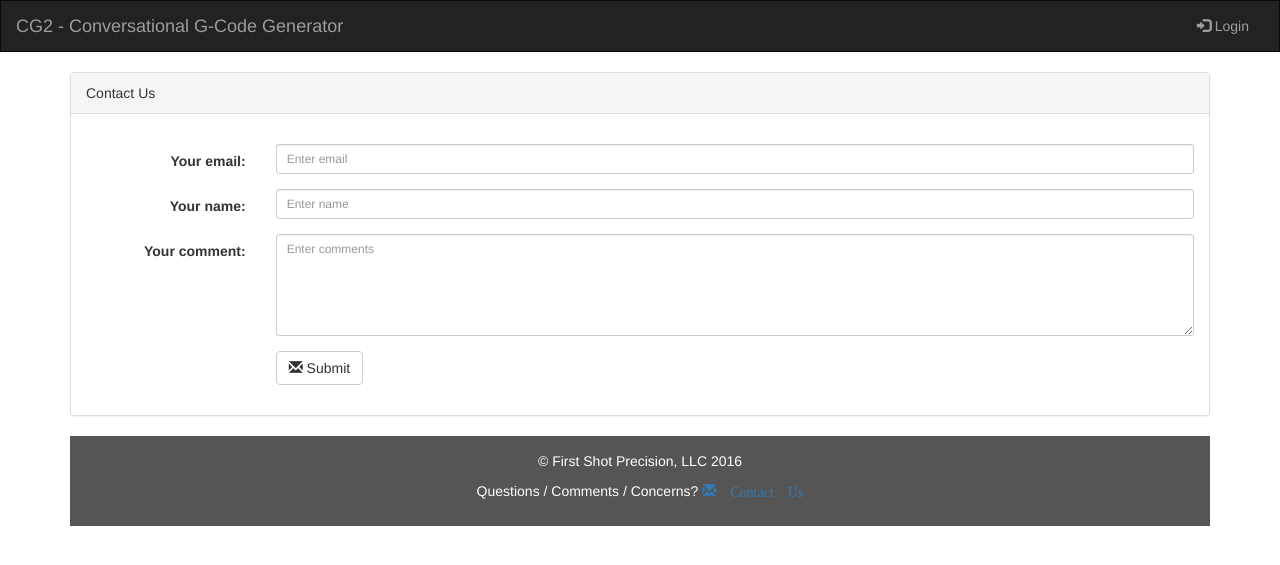
After one commit to wesparish/ConvGCodeGeneratorWeb, a Django app: page /cg2/contact/ in a window 1280 px wide. The commit adds this page. Shown: the top 565 px of the page. Run offline with Django 3.2, Linux system fonts and the light colour scheme; some libraries are stand-ins or nearby versions.

Commit message:
Initial creation of contact us (working) and user login/logout (working)

```diff
--- /dev/null
+++ b/ConvGCodeGenerator/templates/ConvGCodeGenerator/base.html
@@ -0,0 +1,116 @@
+
+<!DOCTYPE html>
+<html lang="en">
+  <head>
+    <title>CG2 - Conversational G-Code Generator</title>
+    <meta charset="utf-8">
+    <meta name="viewport" content="width=device-width, initial-scale=1">
+    <link rel="stylesheet" href="http://maxcdn.bootstrapcdn.com/bootstrap/3.3.5/css/bootstrap.min.css">
+    <style>
+      /* Remove the navbar's default margin-bottom and rounded borders */
+      .navbar {
+      margin-bottom: 0;
+      border-radius: 0;
+      }
+      /* Set height of the grid so .sidenav can be 100% (adjust as needed) */
+      .row.content {height: 450px}
+      /* Set gray background color and 100% height */
+      .sidenav {
+      padding-top: 20px;
+      background-color: #f1f1f1;
+      height: 100%;
+      }
+      /* Set black background color, white text and some padding */
+      footer {
+      background-color: #555;
+      color: white;
+      padding: 15px;
+      }
+      /* On small screens, set height to 'auto' for sidenav and grid */
+      @media screen and (max-width: 767px) {
+      .sidenav {
+      height: auto;
+      padding: 15px;
+      }
+      .row.content {height:auto;}
+      }
+    </style>
+  </head>
+  <body>
+    <nav class="navbar navbar-inverse">
+      <div class="container-fluid">
+        <div class="navbar-header">
+          <button type="button" class="navbar-toggle" data-toggle="collapse" data-target="#myNavbar">
+          <span class="icon-bar"></span>
+          <span class="icon-bar"></span>
+          <span class="icon-bar"></span>
+          </button>
+          <a class="navbar-brand" href="{% url 'index' %}">CG2 - Conversational G-Code Generator</a>
+        </div>
+        <div class="collapse navbar-collapse" id="myNavbar">
+          {% comment %} <ul class="nav navbar-nav">
+            <li class="active"><a href="#">CG2</a></li>
+            <li><a href="#">About</a></li>
+          </ul> {% endcomment %}
+          <ul class="nav navbar-nav navbar-right">
+            <li>
+              {% if user.is_authenticated %}
+                <span class="label">Logged in as: {{ user.username }}</span>
+                <a href="{% url 'auth_logout' %}"><span class="glyphicon glyphicon-log-out"></span> Logout</a>
+              {% else %}
+                  <a href="{% url 'login' %}"><span class="glyphicon glyphicon-log-in"></span> Login</a>
+              {% endif %}
+            </li>
+          </ul>
+        </div>
+      </div>
+    </nav>
+    <br/>
+
+    {% if alert %}
+    <div class="container">
+        {% if alert.level == "success" %}
+          <div class="alert alert-success">
+            <a href="#" class="close" data-dismiss="alert" aria-label="close">&times;</a>
+            <strong>Success!</strong> {{ alert.message }}
+          </div>
+        {% elif alert.level == "info" %}
+          <div class="alert alert-info">
+            <a href="#" class="close" data-dismiss="alert" aria-label="close">&times;</a>
+            <strong>Info!</strong> {{ alert.message }}
+          </div>
+        {% elif alert.level == "warning" %}
+          <div class="alert alert-warning">
+            <a href="#" class="close" data-dismiss="alert" aria-label="close">&times;</a>
+            <strong>Warning!</strong> {{ alert.message }}
+          </div>
+        {% elif alert.level == "danger" %}
+          <div class="alert alert-danger">
+            <a href="#" class="close" data-dismiss="alert" aria-label="close">&times;</a>
+            <strong>Error!</strong> {{ alert.message }}
+          </div>
+        {% else %}
+          <div class="alert alert-info">
+            <a href="#" class="close" data-dismiss="alert" aria-label="close">&times;</a>
+            <strong>Info!</strong> {{ alert.message }}
+          </div>
+        {% endif %}
+      </div>
+    </div>
+    {% endif %}
+
+    {% block content %}
+    {% endblock %}
+
+    <div class="container">
+      <footer class="container-fluid text-center">
+        <p>&copy; First Shot Precision, LLC 2016</p>
+        <p>Questions / Comments / Concerns?
+          <a href="{% url 'contact_us' %}"><span class="glyphicon glyphicon-envelope"> Contact Us</span></a>
+        </p>
+      </footer>
+    </div>
+    <script src="https://ajax.googleapis.com/ajax/libs/jquery/1.11.3/jquery.min.js"></script>
+    <script src="http://maxcdn.bootstrapcdn.com/bootstrap/3.3.5/js/bootstrap.min.js"></script>
+  </body>
+</html>
--- /dev/null
+++ b/ConvGCodeGenerator/templates/ConvGCodeGenerator/contact.html
@@ -0,0 +1,51 @@
+{% extends "ConvGCodeGenerator/base.html" %}
+
+{% block content %}
+<div class="container">
+
+  {% if contact_completed %}
+  <div class="panel panel-default">
+    <div class="panel-heading">Contact Us</div>
+      Thank you for contacting us.
+    </div>
+  </div>
+  {% else %}
+  <div class="panel panel-default">
+    <div class="panel-heading">Contact Us</div>
+    <div class="panel-body">
+      <form class="form-horizontal" role="form" method="post" action="{% url 'contact_us' %}">
+        <div class="form-group">
+          {% csrf_token %}
+          <input type="hidden" name="next" value="{{ next }}" />
+        </div>
+        <div class="form-group">
+          <label for="email" class="control-label col-sm-2">Your email:</label>
+          <div class="col-sm-10">
+            <input class="form-control input-sm" type="text" id="email" name="email" placeholder="Enter email">
+          </div>
+        </div>
+        <div class="form-group">
+          <label for="name" class="control-label col-sm-2">Your name:</label>
+          <div class="col-sm-10">
+            <input class="form-control input-sm" type="text" id="name" name="name" placeholder="Enter name">
+          </div>
+        </div>
+        <div class="form-group">
+          <label for="comment" class="control-label col-sm-2">Your comment:</label>
+          <div class="col-sm-10">
+            <textarea class="form-control input-sm" rows=5 type="textarea" id="comment" name="comment" placeholder="Enter comments"></textarea>
+          </div>
+        </div>
+        <div class="form-group">
+          <div class="col-sm-offset-2 col-sm-10">
+            <button type="submit" class="btn btn-default">
+              <span class="glyphicon glyphicon-envelope"></span> Submit</a>
+            </button>
+          </div>
+        </div>
+      </form>
+    </div>
+  </div>
+  {% endif %}
+</div>
+{% endblock %}
--- a/ConvGCodeGenerator/urls.py
+++ b/ConvGCodeGenerator/urls.py
@@ -1,7 +1,11 @@
-from django.conf.urls import url
 
 from . import views
+from django.conf.urls import url, include
 
 urlpatterns = [
+    url(r'^contact/$', views.contact_us, name='contact_us'),
+    url(r'^logout/$', 'django.contrib.auth.views.logout', {'next_page': '/cg2'}, name='auth_logout'),
+    url(r'^logout/(?P<next_page>.*)/$', 'django.contrib.auth.views.logout', name='auth_logout_next'),
+    url('^', include('django.contrib.auth.urls')),
     url(r'^$', views.index, name='index'),
 ]
--- a/ConvGCodeGenerator/views.py
+++ b/ConvGCodeGenerator/views.py
@@ -1,12 +1,7 @@
 from django.shortcuts import render
-from django.http.response import HttpResponse
-from django.template.loader import get_template
 
 # Create your views here.
 def index(request):
-    link_list = ['Machines',
-                 'Operations',
-                 'Post Processors']
     machines = [("Lathe", 'enabled'),
                   ("Mill", 'disabled'),
                   ("EDM", 'disabled'),
@@ -26,8 +21,36 @@ def index(request):
 
     context = {'machines': machines,
                'operations': operations,
-               'post_processors': post_processors}
-
-    #print(get_template("/ConvGCodeGenerator/index.html"))
+               'post_processors': post_processors,
+               'user': request.user}
 
     return render(request, 'ConvGCodeGenerator/index.html', context)
+
+def contact_us(request):
+    if request.method == 'POST':
+        import smtplib
+        from time import ctime
+        from email.mime.text import MIMEText
+
+        context = {'alert': {}}
+        try:
+            msg = MIMEText("""
+    Date: """ + ctime() + """
+    From: """ + request.POST['name'] + """
+    Email: """ + request.POST['email'] + """
+    \n\n""" + request.POST['comment'])
+            msg['Subject'] = 'New comment email from CG2 website'
+            msg['From'] = request.POST['email']
+            msg['To'] = 'wes@firstshotprecision.com'
+
+            s = smtplib.SMTP('172.16.1.13')
+            s.sendmail(msg['From'], msg['To'], msg.as_string())
+            s.quit()
+            context['alert']['level'] = "success"
+            context['alert']['message'] = "Successfully sent comment email. Thank you."
+        except Exception as e:
+            context['alert']['level'] = "danger"
+            context['alert']['message'] = "Unable to send contact email, please try again later. (%s)" % (e)
+        return render(request, 'ConvGCodeGenerator/index.html', context)
+
+    return render(request, 'ConvGCodeGenerator/contact.html')
--- a/ConvGCodeGeneratorWeb/settings.py
+++ b/ConvGCodeGeneratorWeb/settings.py
@@ -11,6 +11,7 @@ https://docs.djangoproject.com/en/1.9/ref/settings/
 """
 
 import os
+from django.conf.global_settings import LOGIN_REDIRECT_URL
 
 # Build paths inside the project like this: os.path.join(BASE_DIR, ...)
 BASE_DIR = os.path.dirname(os.path.dirname(os.path.abspath(__file__)))
@@ -120,3 +121,7 @@ USE_TZ = True
 # https://docs.djangoproject.com/en/1.9/howto/static-files/
 
 STATIC_URL = '/static/'
+
+# WES
+LOGIN_URL = 'login'
+LOGIN_REDIRECT_URL = '/cg2'
```
Also changed, not shown: ConvGCodeGenerator/templates/ConvGCodeGenerator/index.html (+9 -95 lines), ConvGCodeGenerator/templates/registration/login.html (added, +60 -0 lines), db.sqlite3 (deleted), 1 other file.
